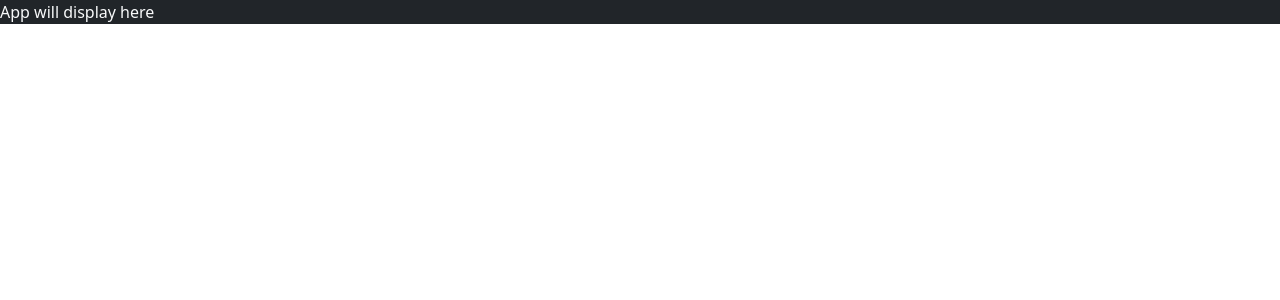
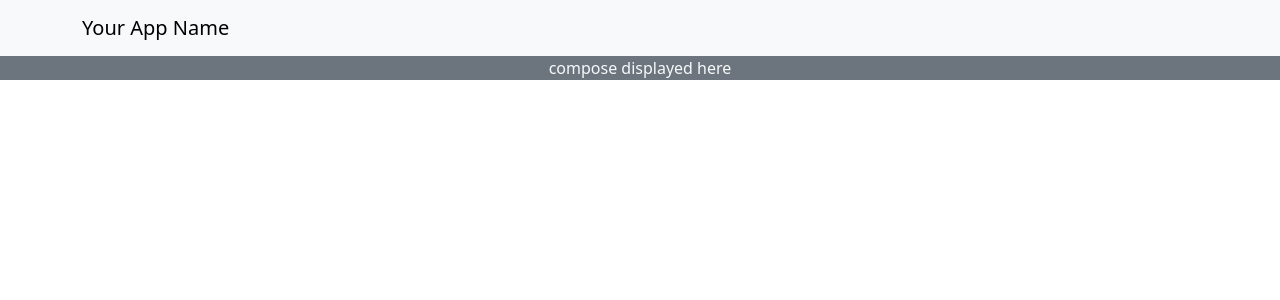
Before and after one commit to Drake568/startup, a React (Vite) app: page /compose in a window 1280 px wide. Shown: the top 300 px of the page. Built offline with nearby package versions, Linux system fonts and the light colour scheme.

Commit message:
Added page shells and started on navigation

```diff
--- a/index.html
+++ b/index.html
@@ -6,7 +6,7 @@
     <meta name="viewport" content="width=device-width, initial-scale=1" />
     <meta name="theme-color" content="#000000" />
 
-    <title>Simon React</title>
+    <title>SmallPlates</title>
   </head>
   <body>
     <noscript>You need to enable JavaScript to run this app.</noscript>
--- a/package.json
+++ b/package.json
@@ -9,6 +9,7 @@
     "preview": "vite preview"
   },
   "dependencies": {
+    "@types/react-router-dom": "^5.3.3",
     "bootstrap": "^5.3.2",
     "react": "^18.2.0",
     "react-bootstrap": "^2.9.1",
--- a/src/app.tsx
+++ b/src/app.tsx
@@ -1,7 +1,34 @@
 import React from "react";
 import "bootstrap/dist/css/bootstrap.min.css";
 import "./app.scss";
+import { BrowserRouter, Route, Routes } from "react-router-dom";
+import Navbar from "./components/Navbar";
+import Login from "./views/login";
+import Compose from "./views/compose";
+import Explore from "./views/explore";
+import { Home } from "./views/home";
 
 export default function App() {
-  return <div className="body bg-dark text-light">App will display here</div>;
+  return (
+    <BrowserRouter>
+      {window.location.pathname !== "/login" && <Navbar />}
+      <div className="body bg-dark text-light">
+        <Routes>
+          <Route path="/home" element={<Home />} />
+          <Route path="/compose" element={<Compose />} />
+          <Route path="/explore" element={<Explore />} />
+          <Route path="/" element={<Login />} />
+          <Route path="*" element={<NotFound />} />
+        </Routes>
+      </div>
+    </BrowserRouter>
+  );
 }
+
+function NotFound() {
+  return (
+    <main className="container-fluid bg-secondary text-center">
+      404: Return to sender. Address unknown.
+    </main>
+  );
+}
--- /dev/null
+++ b/src/components/Navbar.tsx
@@ -0,0 +1,19 @@
+// Navbar.jsx
+
+import React from "react";
+import { Link } from "react-router-dom";
+
+const Navbar = () => {
+  return (
+    <nav className="navbar navbar-expand-lg navbar-light bg-light">
+      <div className="container">
+        <Link className="navbar-brand" to="/">
+          Your App Name
+        </Link>
+        {/* Add other navbar items as needed */}
+      </div>
+    </nav>
+  );
+};
+
+export default Navbar;
--- /dev/null
+++ b/src/views/compose.tsx
@@ -0,0 +1,9 @@
+import React from "react";
+
+export default function compose() {
+  return (
+    <main className="container-fluid bg-secondary text-center">
+      <div>compose displayed here</div>
+    </main>
+  );
+}
--- /dev/null
+++ b/src/views/explore.tsx
@@ -0,0 +1,9 @@
+import React from "react";
+
+export default function Explore() {
+  return (
+    <main className="container-fluid bg-secondary text-center">
+      <div>explore displayed here</div>
+    </main>
+  );
+}
--- /dev/null
+++ b/src/views/home.tsx
@@ -0,0 +1,9 @@
+import React from "react";
+
+export function Home() {
+  return (
+    <main className="container-fluid bg-secondary text-center">
+      <div>home displayed here</div>
+    </main>
+  );
+}
--- /dev/null
+++ b/src/views/login.tsx
@@ -0,0 +1,9 @@
+import React from "react";
+
+export default function Login() {
+  return (
+    <main className="container-fluid bg-secondary text-center">
+      <div>login displayed here</div>
+    </main>
+  );
+}
```
Also changed, not shown: 1 other file (tests, documents, lock files or other folders).
